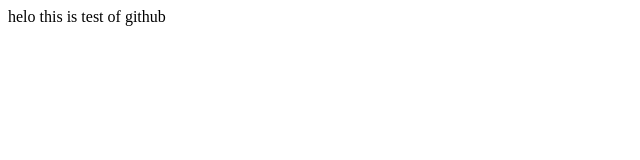
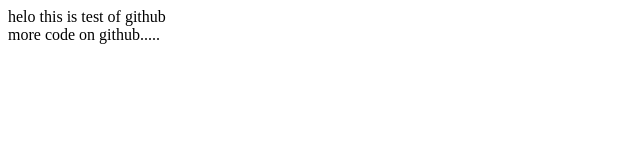
Before and after one commit to sathishkumar08/sathish2020, a plain HTML site: page index.html in a window 1280 px wide. Shown: the whole page, without its empty margins (0-640 px from the left). Drawn offline with Linux system fonts and the light colour scheme.

Commit message:
first commit

```diff
--- a/index.html
+++ b/index.html
@@ -6,5 +6,7 @@
 </head>
 <body>
   helo this is test of github
+  <br />
+  more code on github.....
 </body>
 </html>
```
